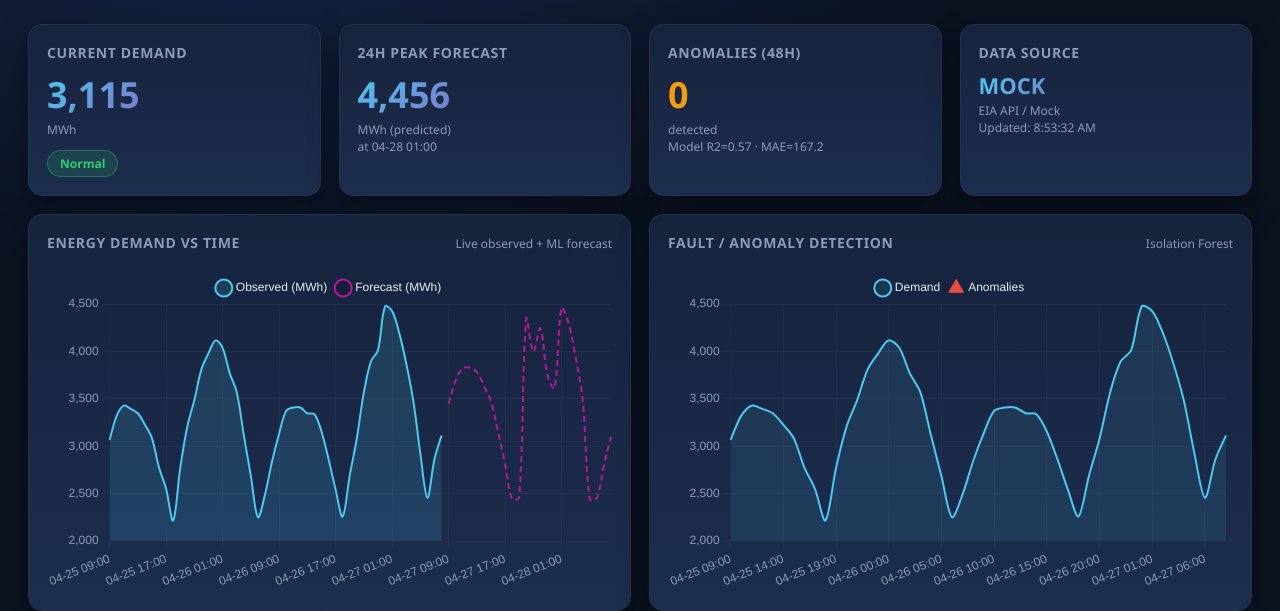
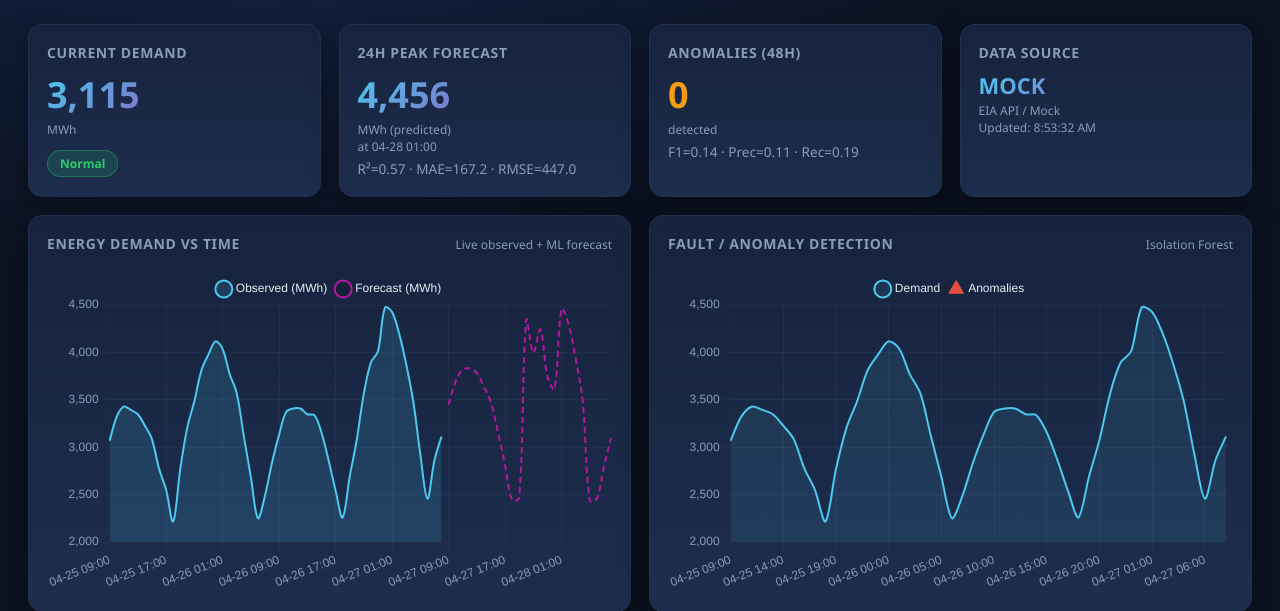
Before and after one commit to prince1425/Smart-Grid-AI-System, a Flask app: page / in a window 1280 px wide. Shown: the part 75-686 px from the top of the page. Run offline with Flask 3, Linux system fonts and the light colour scheme; data that the repository does not hold is empty.

Commit message:
feat: display extended metrics on the frontend dashboard

```diff
--- a/app.py
+++ b/app.py
@@ -206,6 +206,7 @@ def detect_fault():
                 }
                 for row in df_out.itertuples(index=False)
             ],
+            "metrics": bundle.get("metrics", {}),
         })
     except Exception as exc:
         traceback.print_exc()
--- a/static/script.js
+++ b/static/script.js
@@ -205,8 +205,8 @@ async function loadForecast() {
     document.getElementById("peakTime").textContent = "at " + fLabels[peakIdx];
 
     const m = res.metrics || {};
-    document.getElementById("modelMetrics").textContent =
-        `Model R2=${fmt(m.r2, 2)} · MAE=${fmt(m.mae, 1)}`;
+    document.getElementById("forecasterMetrics").textContent =
+        `R²=${fmt(m.r2, 2)} · MAE=${fmt(m.mae, 1)} · RMSE=${fmt(m.rmse, 1)}`;
 }
 
 async function loadFaults() {
@@ -228,6 +228,12 @@ async function loadFaults() {
         addAlert(`Anomaly (${a.severity}) at ${a.timestamp}: ${fmt(a.value)} MWh`,
                  a.severity === "High" ? "danger" : "warn");
     });
+
+    const m = res.metrics || {};
+    if (m.anomaly_f1 !== undefined) {
+        document.getElementById("anomalyMetrics").textContent =
+            `F1=${fmt(m.anomaly_f1, 2)} · Prec=${fmt(m.anomaly_precision, 2)} · Rec=${fmt(m.anomaly_recall, 2)}`;
+    }
 }
 
 async function loadSuggestions() {
--- a/templates/index.html
+++ b/templates/index.html
@@ -37,13 +37,14 @@
             <div class="kpi-value" id="peakValue">--</div>
             <div class="kpi-label">MWh (predicted)</div>
             <div class="muted" id="peakTime">--</div>
+            <div class="muted" id="forecasterMetrics" style="font-size: 0.85em; margin-top: 4px;">--</div>
         </section>
 
         <section class="card kpi">
             <h3>Anomalies (48h)</h3>
             <div class="kpi-value alert" id="anomalyCount">--</div>
             <div class="kpi-label">detected</div>
-            <div class="muted" id="modelMetrics">--</div>
+            <div class="muted" id="anomalyMetrics" style="font-size: 0.85em; margin-top: 4px;">--</div>
         </section>
 
         <section class="card kpi">
```
